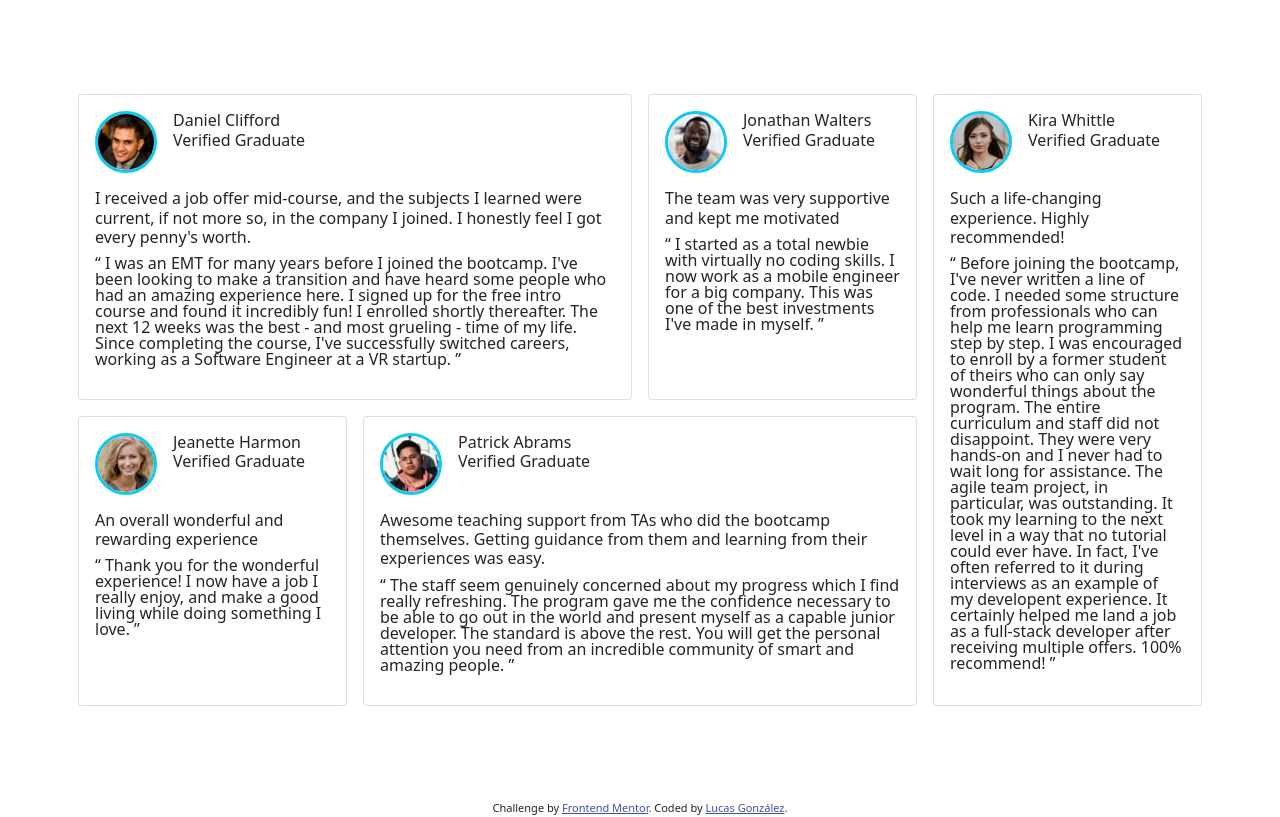
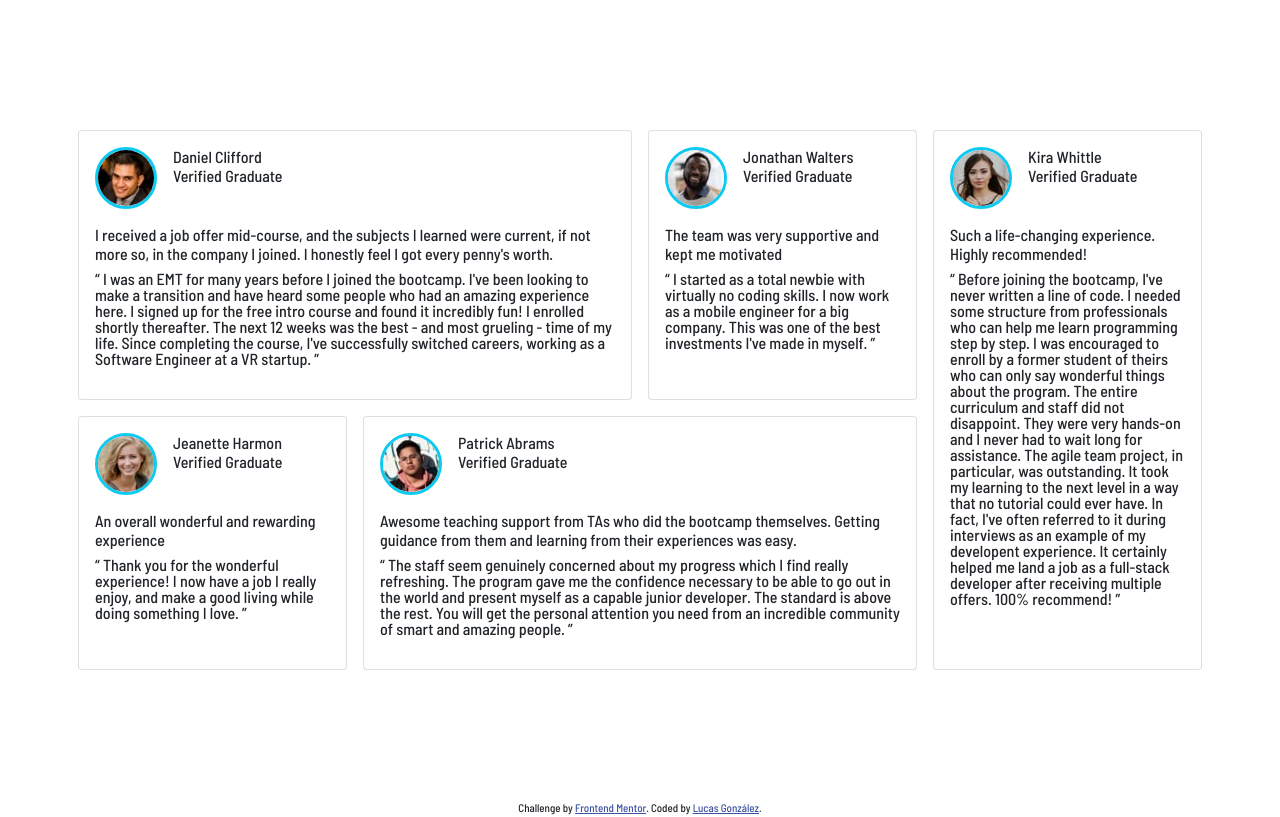
Before and after one commit to albaradolucas/TestimonialGridSection-BT, a website: page index.html in a window 1280 px wide. Drawn offline with Linux system fonts and the light colour scheme.

Commit message:
links related

```diff
--- a/index.html
+++ b/index.html
@@ -8,6 +8,9 @@
   <title>Frontend Mentor | [Testimonial Grid Section]</title>
 
   <!-- Feel free to remove these styles or customise in your own stylesheet 👍 -->
+  <link rel="preconnect" href="https://fonts.googleapis.com">
+  <link rel="preconnect" href="https://fonts.gstatic.com" crossorigin>
+  <link href="https://fonts.googleapis.com/css2?family=Barlow+Semi+Condensed:wght@500;600&display=swap" rel="stylesheet">
   <link rel="stylesheet" href="./sass/custom.css">
   <style>
     .attribution { font-size: 11px; text-align: center; }
--- a/sass/custom.scss
+++ b/sass/custom.scss
@@ -1 +1,3 @@
+$font-family-sans-serif: 'Barlow Semi Condensed', sans-serif;
+
 @import "../node_modules/bootstrap/scss/bootstrap";
```
Also changed, not shown: sass/custom.css, 1 other file.
